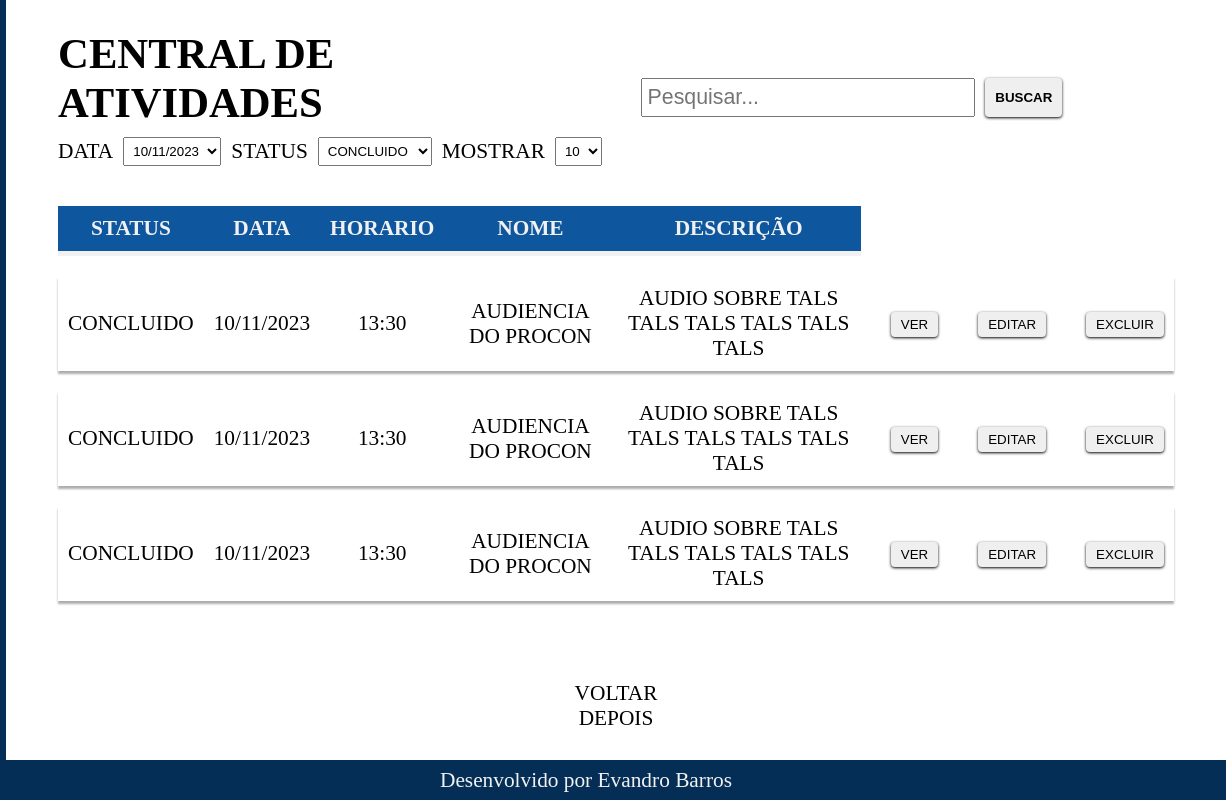
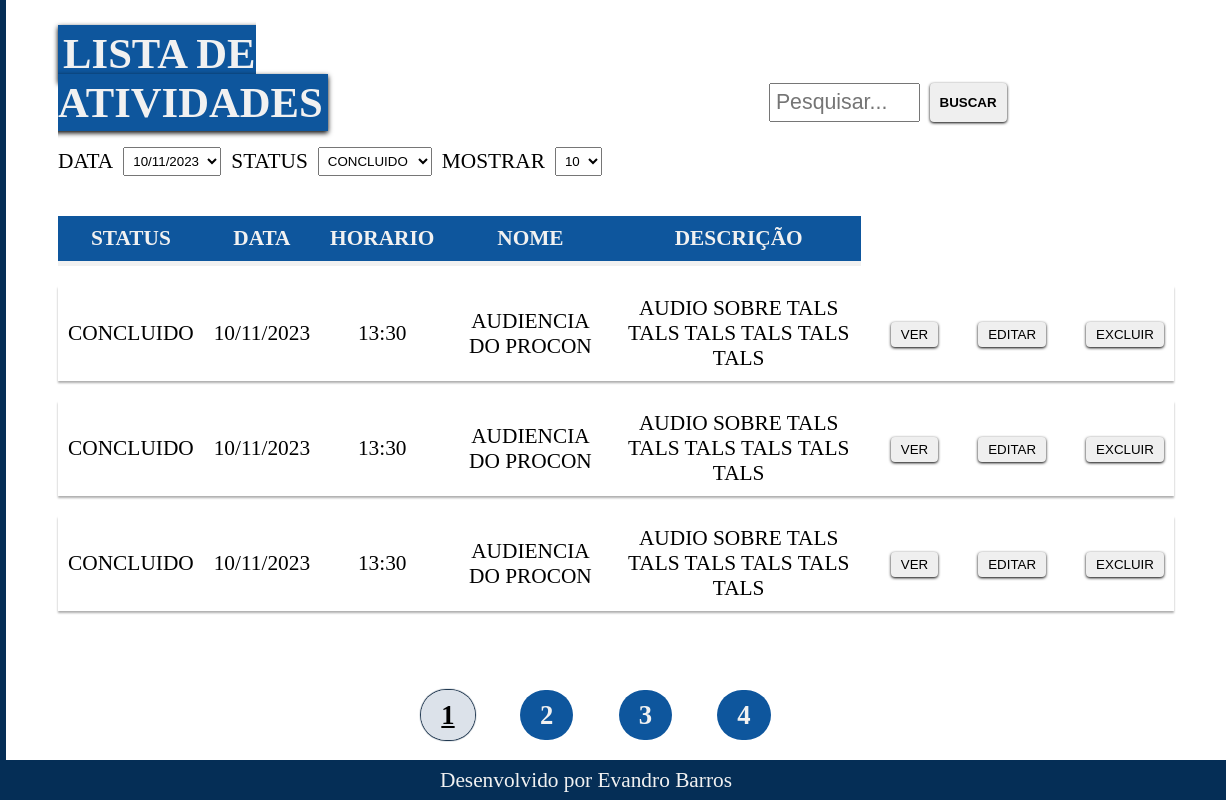
Before and after one commit to evandrob10/ProjetoAgenda, a plain HTML site: page pages/agenda/pages/tarefas/index.html in a window 1280 px wide. Shown: the full height of the page, 54-1280 px from the left. Drawn offline with Linux system fonts and the light colour scheme.

Commit message:
Update pagina tarefas e aplicacao do estilo

```diff
--- a/js/script-padrao.js
+++ b/js/script-padrao.js
@@ -4,10 +4,6 @@ submenu.forEach((Element)=>{
         let item = Element.querySelector("ol");
         let item2 = Element.querySelector("img");
         item.classList.toggle("submenu-oculto");
-        document.addEventListener("click",(e)=>{
-            if(!(item === e.target || item2 === e.target || Element === e.target)){
-                item.classList.add("submenu-oculto");
-            }
-        })
+        document.addEventListener("click", e => {if(!(item === e.target || item2 === e.target || Element === e.target)) item.classList.add("submenu-oculto")});
     })
 })
--- a/pages/agenda/pages/tarefas/css/atividades.module.css
+++ b/pages/agenda/pages/tarefas/css/atividades.module.css
@@ -17,17 +17,23 @@ main{
     align-items: center;
 }
 #central .seach{
-    width: 50%;
+    width: 45%;
 }
 #central .seach form{
     display: flex;
     justify-content: end;
 }
 #central .seach form input{
-    width: 60%;
+    width: 30%;
     padding: 5px;
     font-size: 16pt;
     margin-right: 10px;
+}
+#central .seach form input:focus{
+    width: 60%;
+    border: none;
+    transition: 1.5s;
+    border-bottom: 1px solid;
 }
 #central .seach form button{
     font-weight: 600;
@@ -38,8 +44,16 @@ main{
 }
 #central-tarefas h1{
     font-size: 32pt;
-    margin-bottom: 10px;
+    margin-bottom: 20px;
     text-transform: uppercase;
+}
+#central-tarefas h1 strong{
+    padding: 5px;
+    color: #f1f1f1;
+    font-weight: 600;
+    margin-bottom: 5vh;
+    background-color: #0e569d;
+    box-shadow: 0px 2px 5px #000;
 }
 .filtros div{
     display: flex;
@@ -57,13 +71,13 @@ main{
     padding: 5px;
 }
 #tarefas table{
+    text-align: center;
     border-spacing: 0 20px;
-    text-align: center;
 }
 #tarefas thead tr th{
     color: #f1f1f1;
+    border-bottom: 5px solid;
     background-color: #0e569d;
-    border-bottom: 5px solid;
 }
 #tarefas button, #central .seach form button{
     border: none;
@@ -71,6 +85,10 @@ main{
     padding: 5px 10px;
     border-radius: .3em;
     box-shadow: 0px 1px 3px #000;
+
+}
+#tarefas button:hover, #central .seach form button:hover{
+    transform: scale(1.1);
 }
 #tarefas table td, #tarefas table th{
     padding: 10px;
@@ -78,9 +96,34 @@ main{
 }
 #tarefas table tbody tr{
     text-align: center;
-    box-shadow: 0px 3px 2px #00000052;
+    box-shadow: 0px 2px 2px #00000052;
 }
 #botoes-auxiliar{
     margin-top: auto;
     text-align: center;
 }
+.paginacao-padrao{
+    display: inline;
+    cursor: pointer;
+    font-size: 20pt;
+    font-weight: 800;
+    color: #f1f1f1;
+    border-radius: 2em;
+    padding: 10px 20px;
+    margin-right: 1.5em;
+    background-color: #0e569d;
+}
+.paginacao-padrao:hover{
+    color: #000;
+    transition: 0.7s;
+    text-decoration: underline;
+    background-color: #d9e0e8e9;
+    box-shadow: 0px 0px 5px 2px #0e569d;
+}
+.paginacao-selecionada{
+    color: #000;
+    transition: 0.7s;
+    text-decoration: underline;
+    background-color: #d9e0e8e9;
+    box-shadow: 0px 0px 1px 1px #09233e;
+}
--- a/pages/agenda/pages/tarefas/index.html
+++ b/pages/agenda/pages/tarefas/index.html
@@ -46,7 +46,9 @@
                 <section id="conteudo">
                     <section id="central">
                         <div id="central-tarefas">
-                            <h1>Central de Atividades</h1>
+                            <h1>
+                                <strong>Lista de Atividades</strong>
+                            </h1>
                             <div class="filtros">
                                 <div>
                                     <div>
@@ -151,10 +153,12 @@
                             </tbody>
                         </table>
                     </section>
-                    <section id="botoes-auxiliar">
+                    <section id="botoes-auxiliar" >
                         <div id="paginacao">
-                            <p>VOLTAR</p>
-                            <P>DEPOIS</P>
+                            <p class="paginacao-padrao paginacao-selecionada">1</p>
+                            <p class="paginacao-padrao">2</p>
+                            <p class="paginacao-padrao">3</p>
+                            <p class="paginacao-padrao">4</p>
                         </div>
                     </section>
                 </section>
```
